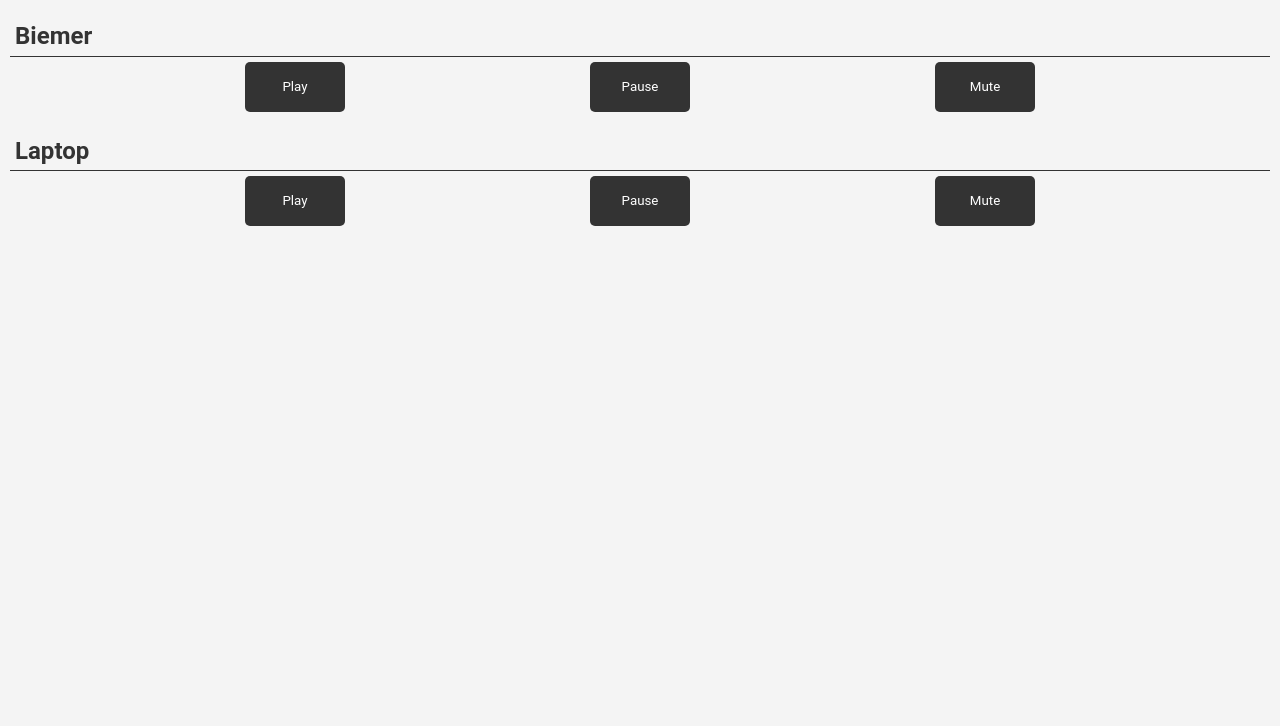
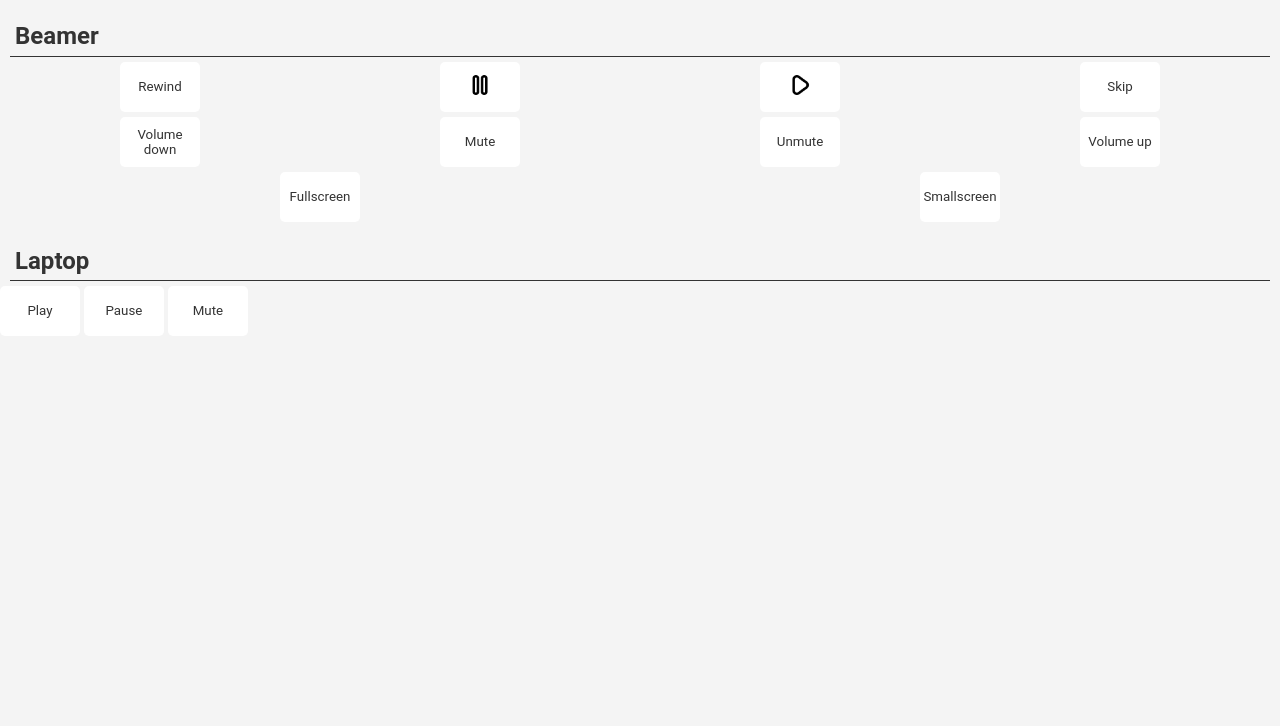
Before and after one commit to TimsGarage/api_videocontrol, a plain HTML site: page frontend/index.html in a window 1280 px wide. Shown: the part 74-800 px from the top of the page. Drawn offline with Linux system fonts and the light colour scheme.

Commit message:
Added icons

```diff
--- a/frontend/app.js
+++ b/frontend/app.js
@@ -13,9 +13,9 @@ let sendToServer = function(target, message) {
     });
 }
 
-document.getElementById('biemer-play').addEventListener('click', () => sendToServer("biemer", "play"));
-document.getElementById('biemer-pause').addEventListener('click', () => sendToServer("biemer", "pause"));
-document.getElementById('biemer-mute').addEventListener('click', () => sendToServer("biemer", "mute"));
+document.getElementById('beamer-play').addEventListener('click', () => sendToServer("beamer", "play"));
+document.getElementById('beamer-pause').addEventListener('click', () => sendToServer("beamer", "pause"));
+document.getElementById('beamer-mute').addEventListener('click', () => sendToServer("beamer", "mute"));
 
 document.getElementById('laptop-play').addEventListener('click', () => sendToServer("laptop", "play"));
 document.getElementById('laptop-pause').addEventListener('click', () => sendToServer("laptop", "pause"));
--- a/frontend/index.html
+++ b/frontend/index.html
@@ -35,30 +35,48 @@
         }
 
         button {
-            background-color: #333;
-            color: #fff;
-            width: 100px;
+            background-color: #fff;
+            color: #333;
+            width: 80px;
             height: 50px;
             border: none;
             cursor: pointer;
+            margin-inline: auto;
             margin-top: 5px;
             border-radius: 5px;
         }
 
-        .buttons {
+        .button-group {
             display: flex;
-            justify-content: space-evenly;
         }
     </style>
 </head>
 <body>
-    <h1>Tims Controller</h1>
+    <h1>Controller</h1>
 
-    <h2>Biemer</h2>
-    <div class="buttons">
-        <button id="biemer-play">Play</button>
-        <button id="biemer-pause">Pause</button>
-        <button id="biemer-mute">Mute</button>
+    <h2>Beamer</h2>
+    <div class="category">
+        <div class="button-group">
+            <button id="beamer-rewind">Rewind</button>
+            <button id="beamer-pause">
+                <img src="icons/pause.png" alt="Pause" width="20px" height="20px">
+            </button>
+            <button id="beamer-play">
+                <img src="icons/play.png" alt="Play" width="20px" height="20px">
+            </button>
+            <button id="beamer-skip">Skip</button>
+        </div>
+        <div class="button-group">
+            <button id="beamer-volDown">Volume down</button>
+            <button id="beamer-mute">Mute</button>
+            <button id="beamer-unmute">Unmute</button>
+            <button id="beamer-volUp">Volume up</button>
+        </div>
+        <div class="button-group">
+            <button id="beamer-fullscreen">Fullscreen</button>
+            <button id="beamer-smallscreen">Smallscreen</button>
+        </div>
+
     </div>
 
     <h2>Laptop</h2>
```
Also changed, not shown: frontend/icons/pause.png (added), frontend/icons/play.png (added).
